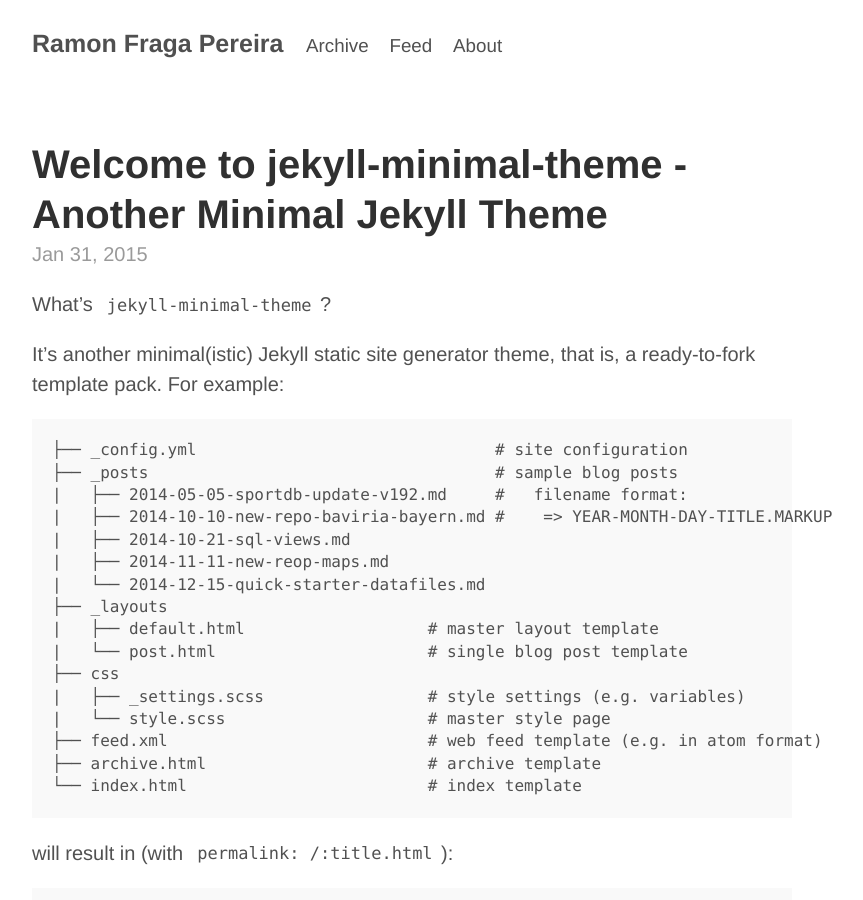
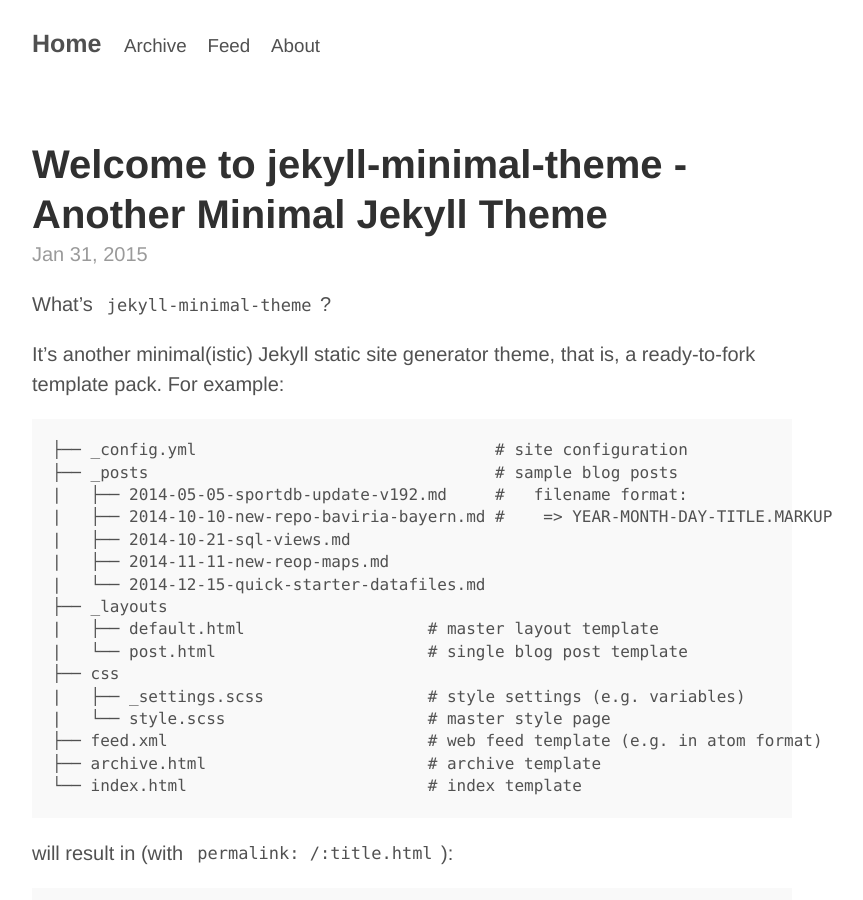
Before and after one commit to ramonpereira/ramonpereira.github.io, a Jekyll site: the page built from index.html, in a window 1280 px wide and 900 px high. Shown: the whole window, without its empty margins (228-1091 px from the left). Built offline with Jekyll 4.4.1, drawn with Linux system fonts in a browser that asks for light colours.

Commit message:
no message

```diff
--- a/_config.yml
+++ b/_config.yml
@@ -8,7 +8,7 @@
 ## note:
 #  use site.path in your templates to make it work for both protocols e.g. http and https
 #  use site.url only inside the web feed template (e.g. requires full url incl. protocol)
-path: /
+path:
 url:  'https://ramonpereira.github.io'
 
 
@@ -21,7 +21,7 @@
   sass_dir: css
   style:    expanded
 
-permalink: /:title
+permalink: /:title.html
 
 exclude:
 - README.md
--- a/_layouts/default.html
+++ b/_layouts/default.html
@@ -11,7 +11,7 @@
 <div class="container">
 <header class="masthead">
    <h3 class="masthead-title">
-     <a href="{{ site.path }}">{{ site.title }}</a>
+     <a href="{{ site.path }}">Home</a>
      <small>
         &nbsp;&nbsp;&nbsp;<a href="{{ site.path }}/archive.html">Archive</a>
      </small>
```
